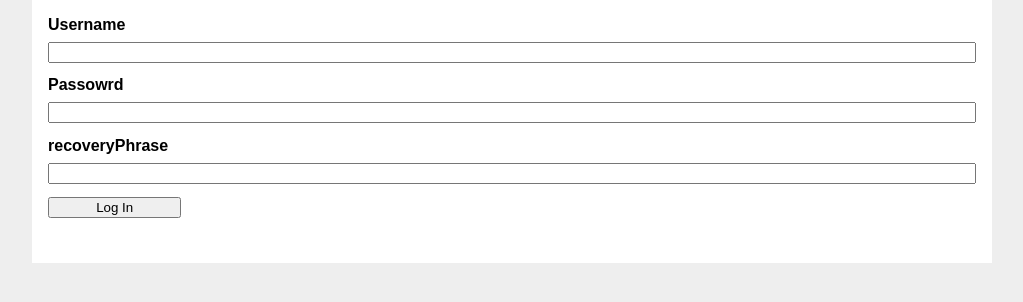
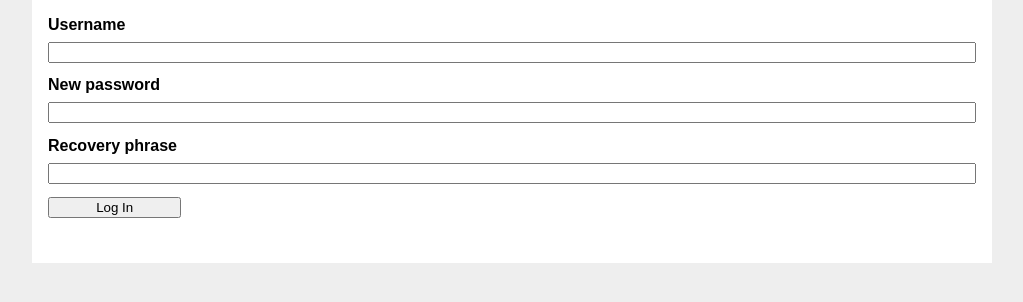
Before and after one commit to dekad4n/MFA-Flask, a Flask app: page /auth/recover in a window 1280 px wide. Shown: the part 98-400 px from the top of the page, without its empty margins (128-1151 px from the left). Run offline with Flask 2, Linux system fonts and the light colour scheme.

Commit message:
recovery fix

```diff
--- a/loginApp/auth.py
+++ b/loginApp/auth.py
@@ -142,5 +142,7 @@ def recover():
                 db["User"].update_one({'username': username}, {
                                       '$set': {'password': generate_password_hash(password)}})
                 return redirect(url_for("auth.login"))
-
+            else:
+                error = "Wrong recovery phrase"
+        flash(error)
     return render_template("auth/recover.html")
--- a/loginApp/templates/auth/recover.html
+++ b/loginApp/templates/auth/recover.html
@@ -4,9 +4,9 @@
 <form method="post">
   <label for="username">Username</label>
   <input name="username" id="username" required />
-  <label for="password">Passowrd</label>
+  <label for="password">New password</label>
   <input name="password" id="password" required />
-  <label for="recoveryPhrase">recoveryPhrase</label>
+  <label for="recoveryPhrase">Recovery phrase</label>
   <input name="recoveryPhrase" id="recoveryPhrase" required />
   <input type="submit" value="Log In" />
 </form>
```
